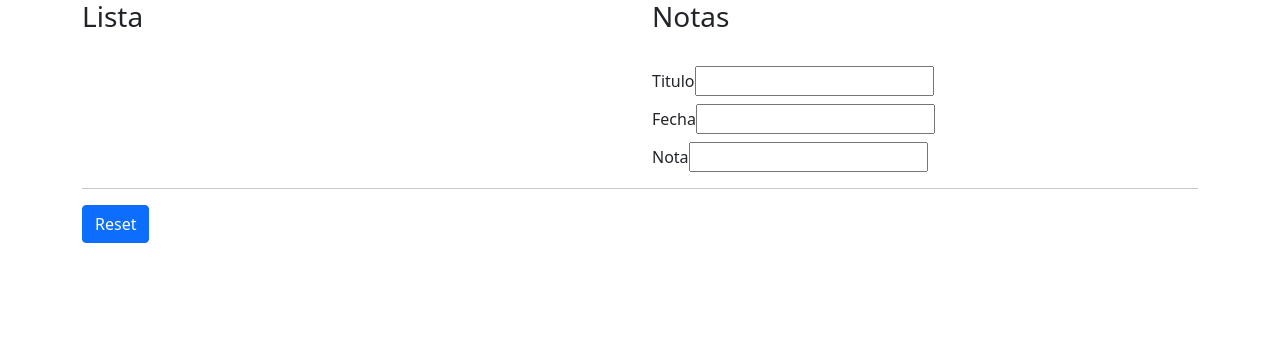
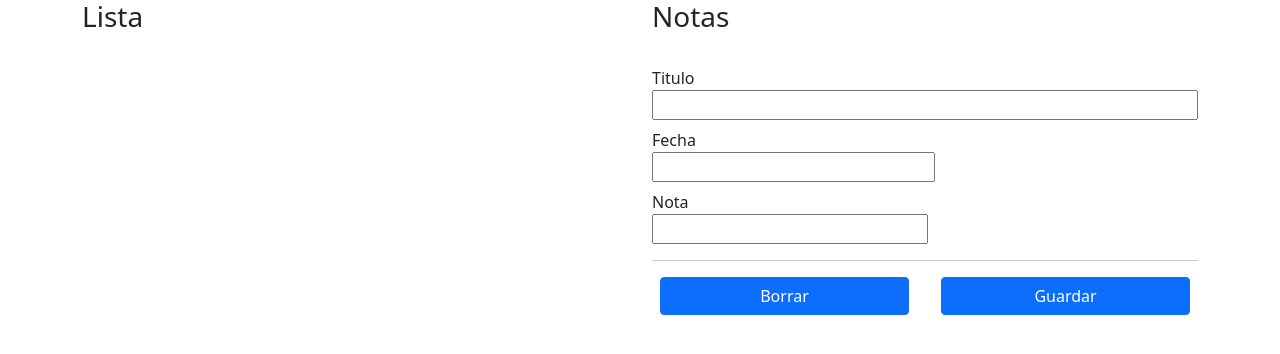
Before and after one commit to Ana000118/notas, a React (Create React App) app: page / in a window 1280 px wide. Shown: the top 354 px of the page. Built offline with nearby package versions, Linux system fonts and the light colour scheme.

Commit message:
insersión del botón guardar y clases

```diff
--- a/src/App.jsx
+++ b/src/App.jsx
@@ -18,14 +18,18 @@
       [event.target.name]: event.target.value,
     });
   };
-  const handleResetChange= () => {
+  const handleResetBorrar= () => {
     setInputState({
       ...inputState,
     titulo: "",
     fecha: "",
     nota: ""
   });
-  }
+
+};
+const handleResetGuardar= () => {
+  localStorage.setItem("notas", JSON.stringify(inputState));
+  };
 
    return (
     <div className="App container">
@@ -35,7 +39,7 @@
         </div>
         <div className="col">
          <h3>Notas</h3><br></br>
-         <label className="mb-2">
+         <label className="mb-2"  style={{width: "100%"}}>
           Titulo
          <input
            id="titulo"
@@ -43,6 +47,7 @@
            type="text"
            onChange={handleInputChange}
            value={inputState.titulo}
+           style={{width: "100%"}}
            />
            </label>
            <br/>
@@ -54,6 +59,7 @@
             type="text"
             onChange={handleInputChange}
             value={inputState.fecha}
+            style={{width: "100%"}}
             />
             </label>
             <br/>
@@ -65,20 +71,40 @@
              type="text"
              onChange={handleInputChange}
              value={inputState.nota}
+             style={{width: "100%"}}
              />
             </label>
+            <hr></hr>
+      <div className="ms-2 me-2 mt-2 row">
+
+      <div className="col">
+        <span className="row me-1">
+          <button
+            type="button"
+            className="btn btn-primary"
+            onClick={handleResetBorrar}
+          >
+            Borrar
+          </button>
+          </span>
+        </div>
+
+        <div className="col">
+          <span className="row ms-1">
+
+          <button
+            type="button"
+            className="btn btn-primary"
+            onClick={handleResetGuardar}>
+            Guardar
+          </button>
+          </span>
+
+            </div>
           </div>
         </div>
-        <hr/>
-        <div className="bm-2">
-         <button
-          type="button"
-          className="btn btn-primary"
-          onClick={handleResetChange}>
-          Reset
-          </button>
-        </div>
       </div>
+    </div>
   );
 }
 
```
